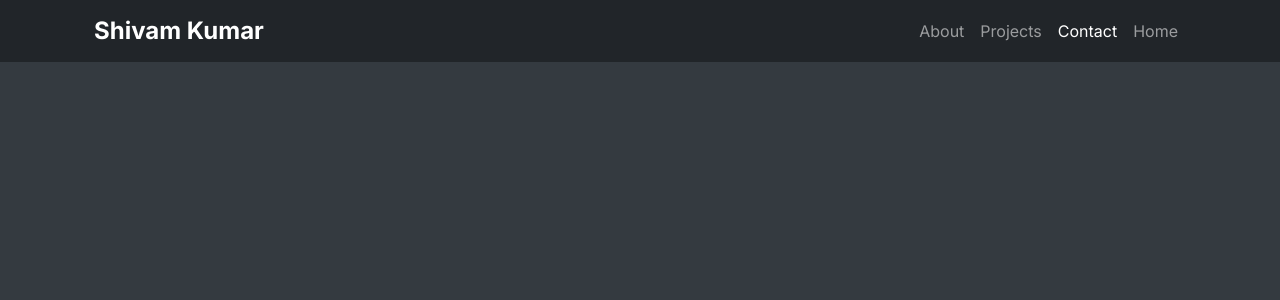
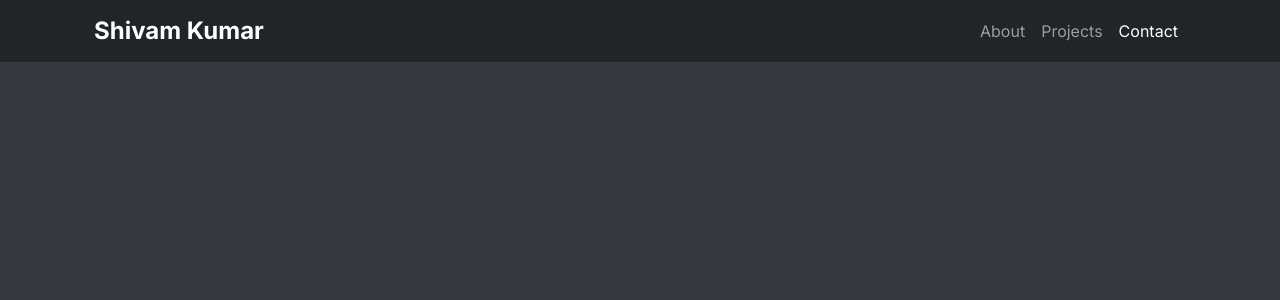
Before and after one commit to shivamkumar969/ChatBot, a Flask app: page /developer in a window 1280 px wide. Shown: the top 300 px of the page. Run offline with Flask 3, Linux system fonts and the light colour scheme; some libraries are stand-ins or nearby versions; some web fonts are replaced.

Commit message:
Update developer.html

```diff
--- a/templates/developer.html
+++ b/templates/developer.html
@@ -112,7 +112,7 @@
                         <li class="nav-item"><a class="nav-link" href="#about">About</a></li>
                         <li class="nav-item"><a class="nav-link" href="#projects">Projects</a></li>
                         <li class="nav-item"><a class="nav-link" href="#contact">Contact</a></li>
-                        <li class="nav-item"><a class="nav-link" href="{{url_for('index')}}">Home</a></li>
+
                     </ul>
                 </div>
             </div>
```
